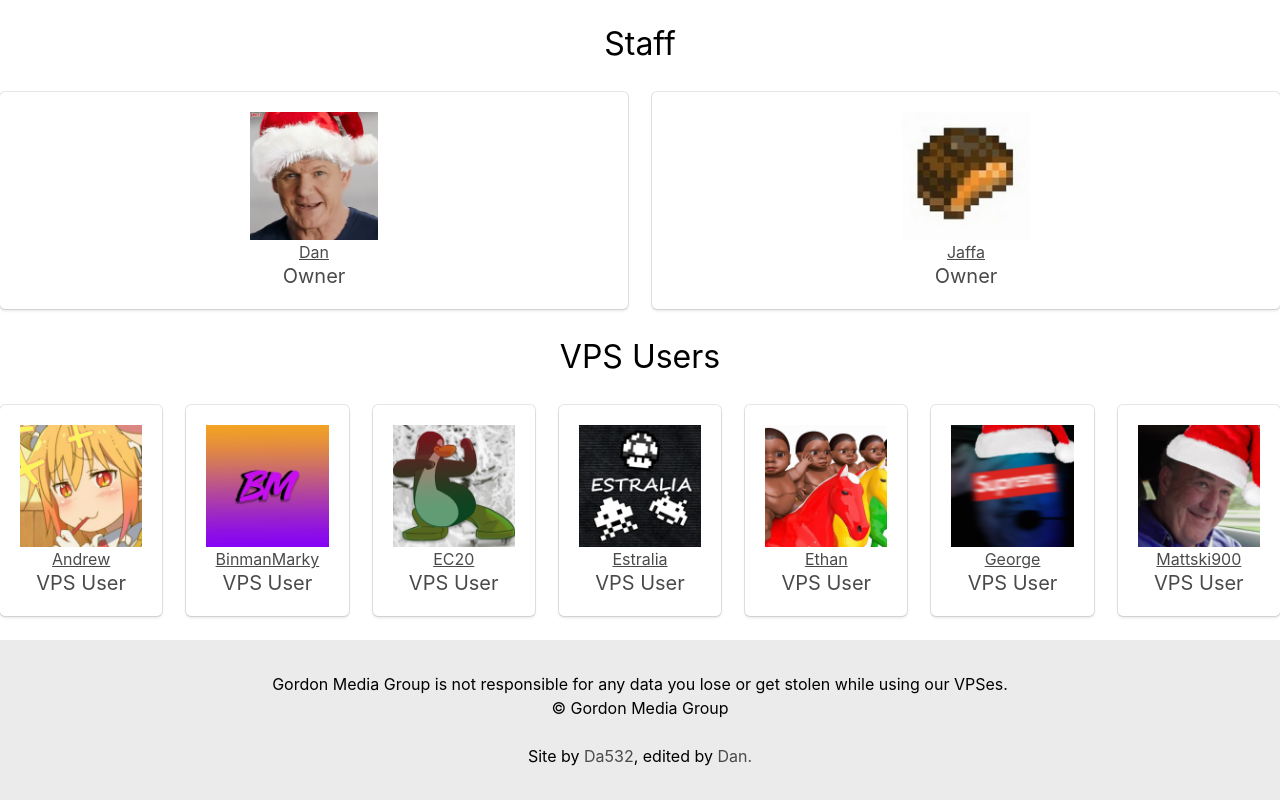
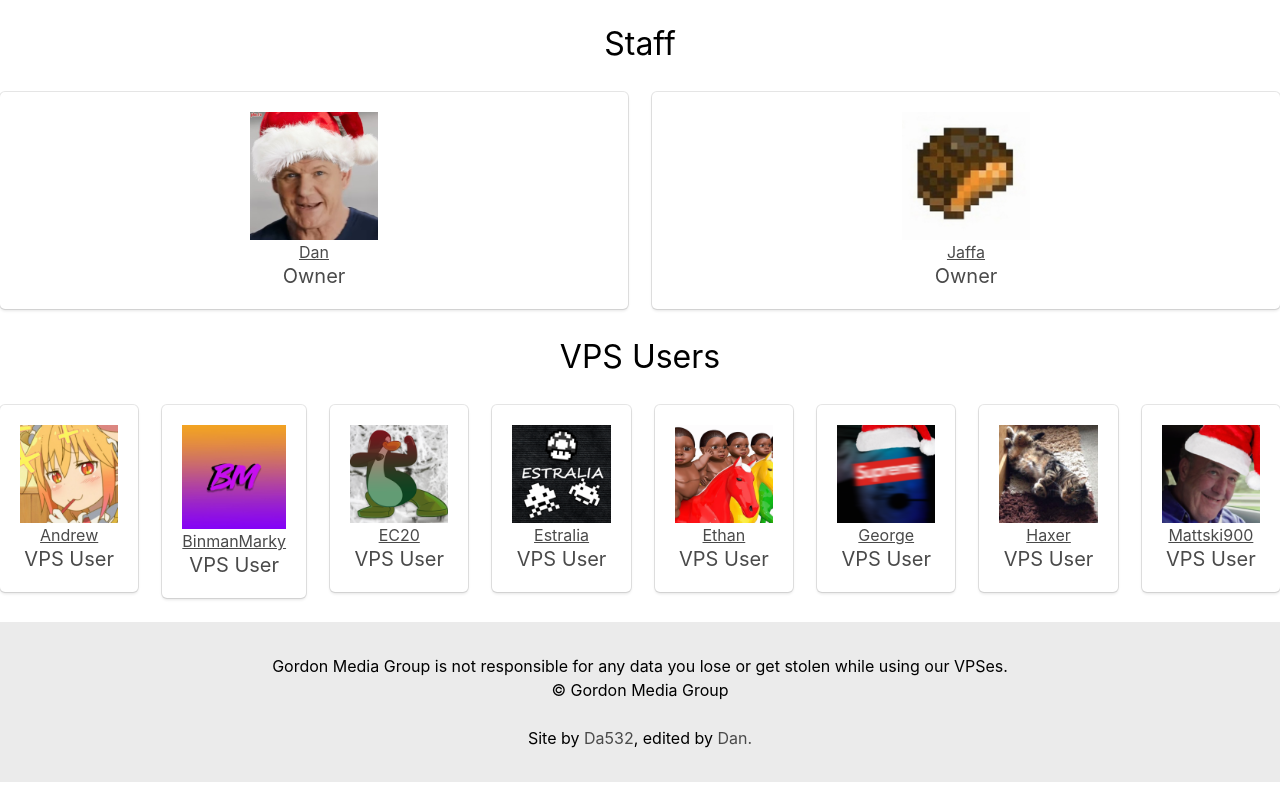
Before and after one commit to DanOffDiscord/GordonMediaGroup-Website, a plain HTML site: page index.html in a window 1280 px wide. Shown: the part 1777-2577 px from the top of the page. Drawn offline with Linux system fonts and the light colour scheme.

Commit message:
Added Haxer

```diff
--- a/index.html
+++ b/index.html
@@ -121,6 +121,13 @@
         </div>
         <div class=column>
             <div class=box>
+                <img src=img/haxer.png class=brand>
+                <a href=https://steamcommunity.com/id/TheRealHaxerYT/ target=_blank> <p> <u> Haxer </u> </p> </a>
+                <p class=subtitle> VPS User </p>
+            </div>
+        </div>
+        <div class=column>
+            <div class=box>
                 <img src=img/matt.png class=brand>
                 <a href=https://ec20.ml target=_blank> <p> <u> Mattski900 </u> </p> </a>
                 <p class=subtitle> VPS User </p>
```
Also changed, not shown: img/haxer.png (added).
